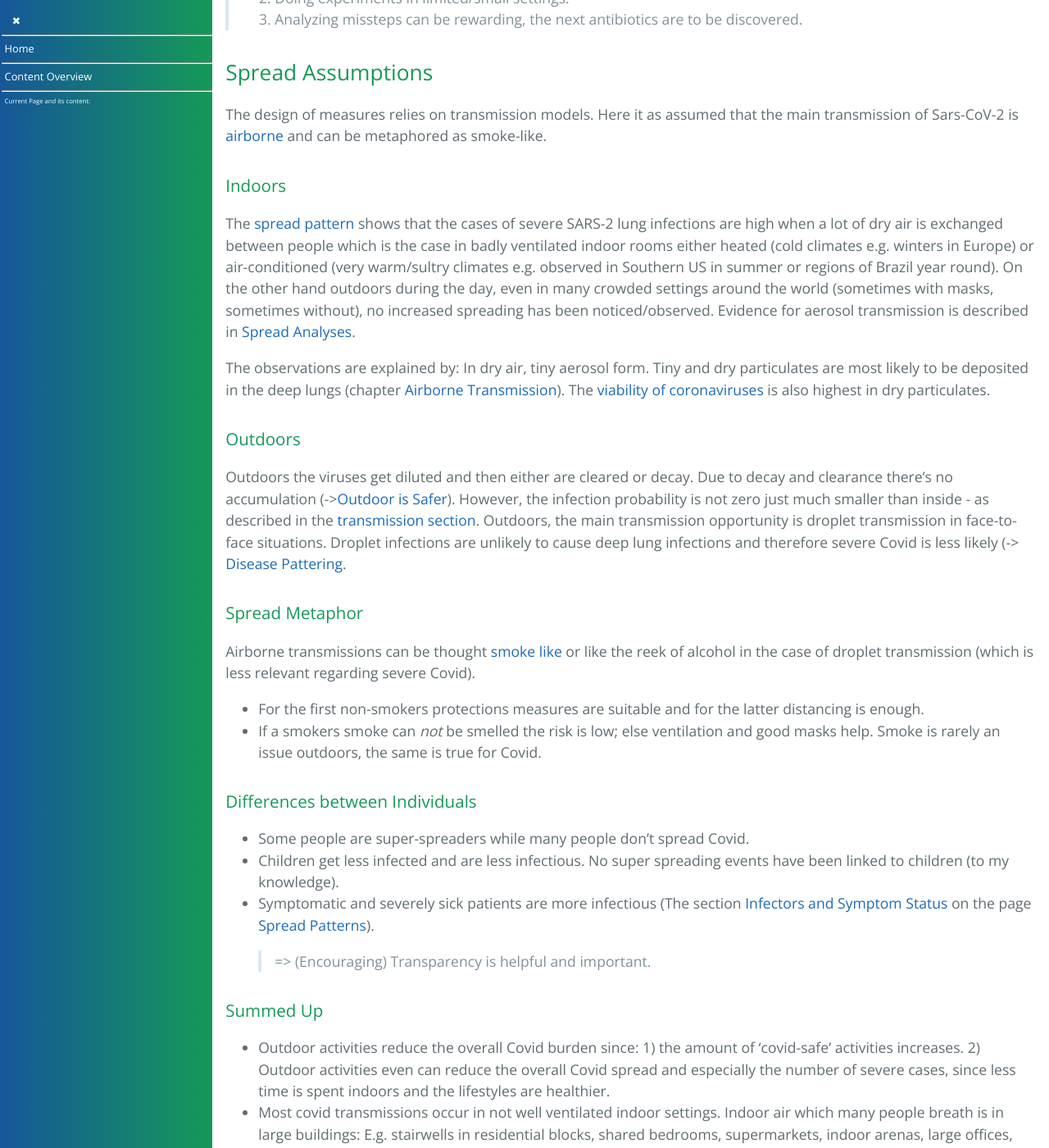
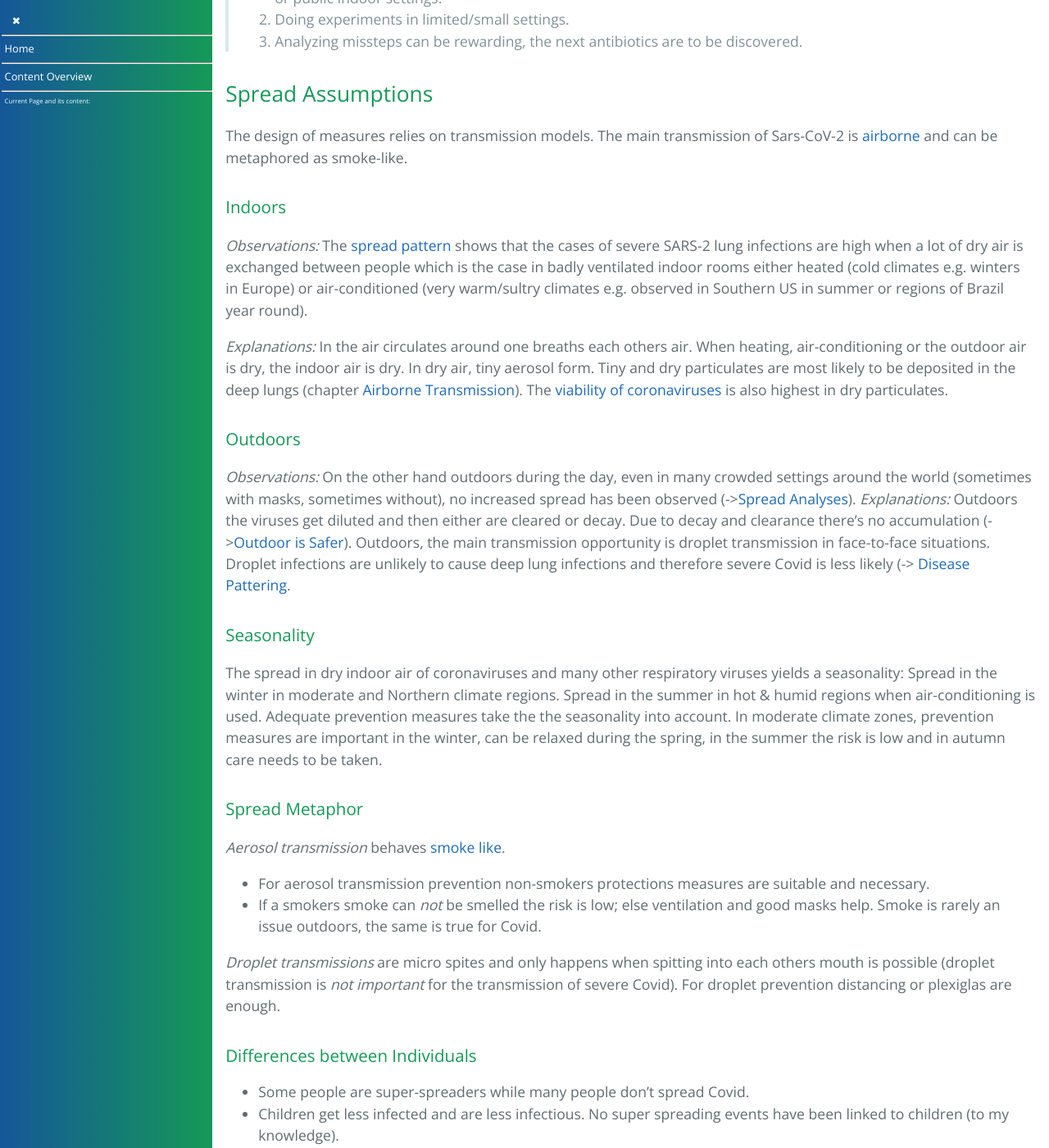
Before and after one commit to forestgrape/coronavirus, a Jekyll site: the page built from 7_social/controlling.md, in a window 1280 px wide and 1400 px high, scrolled down 2098 px. Shown: the whole window at 82% size. Built offline with Jekyll 4.4.1, drawn with Linux system fonts in a browser that asks for light colours; our own code applies the rules of GitHub Pages for plain Markdown files; some of the changed text lies outside the part shown.

Commit message:
seasonality and clarifications in spread patterns

```diff
--- a/7_social/controlling.md
+++ b/7_social/controlling.md
@@ -8,6 +8,7 @@ This chapter extends and [Public Advices and Suggestions](../1_introduction/sugg
 * [Spread Assumptions](#spread-assumptions)
   * [Indoors](#indoors)
   * [Outdoors](#outdoors)
+  * [Seasonality](#seasonality)
   * [Spread Metaphor](#spread-metaphor)
   * [Differences between Individuals](#differences-between-individuals)
   * [Summed Up](#summed-up)
@@ -63,20 +64,27 @@ This chapter extends and [Public Advices and Suggestions](../1_introduction/sugg
 
 
 ## Spread Assumptions
-The design of measures relies on transmission models. Here it as assumed that the main transmission of Sars-CoV-2 is [airborne](../5_epidemiological/transmission.md#recap-airborne-transmission) and can be metaphored as smoke-like.
+The design of measures relies on transmission models. The main transmission of Sars-CoV-2 is [airborne](../5_epidemiological/transmission.md#recap-airborne-transmission) and can be metaphored as smoke-like.
 
 ### Indoors
-The [spread pattern](../5_epidemiological/spread_analyses.md) shows that the cases of severe SARS-2 lung infections are high when a lot of dry air is exchanged between people which is the case in badly ventilated indoor rooms either heated (cold climates e.g. winters in Europe) or air-conditioned (very warm/sultry climates e.g. observed in Southern US in summer or regions of Brazil year round). On the other hand outdoors during the day, even in many crowded settings around the world (sometimes with masks, sometimes without), no increased spreading has been noticed/observed. Evidence for aerosol transmission is described in [Spread Analyses](../5_epidemiological/spread_analyses.md).
+*Observations:* The [spread pattern](../5_epidemiological/spread_analyses.md) shows that the cases of severe SARS-2 lung infections are high when a lot of dry air is exchanged between people which is the case in badly ventilated indoor rooms either heated (cold climates e.g. winters in Europe) or air-conditioned (very warm/sultry climates e.g. observed in Southern US in summer or regions of Brazil year round).
 
-The observations are explained by: In dry air, tiny aerosol form. Tiny and dry particulates are most likely to be deposited in the deep lungs (chapter [Airborne Transmission](../5_epidemiological/transmission.md)). The [viability of coronaviruses](../2_biological/virion_viability.md) is also highest in dry particulates.
+*Explanations:* In the air circulates around one breaths each others air. When heating, air-conditioning or the outdoor air is dry, the indoor air is dry. In dry air, tiny aerosol form. Tiny and dry particulates are most likely to be deposited in the deep lungs (chapter [Airborne Transmission](../5_epidemiological/transmission.md)). The [viability of coronaviruses](../2_biological/virion_viability.md) is also highest in dry particulates.
 
 ### Outdoors
-Outdoors the viruses get diluted and then either are cleared or decay. Due to decay and clearance there's no accumulation (->[Outdoor is Safer](#outdoors-is-safer)). However, the infection probability is not zero just much smaller than inside - as described in the [transmission section](../5_epidemiological/transmission.md). Outdoors, the main transmission opportunity is droplet transmission in face-to-face situations. Droplet infections are unlikely to cause deep lung infections and therefore severe Covid is less likely (-> [Disease Pattering](../3_medical/coronavirus_disease_patterns.md).
+*Observations:* On the other hand outdoors during the day, even in many crowded settings around the world (sometimes with masks, sometimes without), no increased spread has been observed (->[Spread Analyses](../5_epidemiological/spread_analyses.md)).
+*Explanations:* Outdoors the viruses get diluted and then either are cleared or decay. Due to decay and clearance there's no accumulation (->[Outdoor is Safer](#outdoors-is-safer)). Outdoors, the main transmission opportunity is droplet transmission in face-to-face situations. Droplet infections are unlikely to cause deep lung infections and therefore severe Covid is less likely (-> [Disease Pattering](../3_medical/coronavirus_disease_patterns.md).
+
+### Seasonality
+The spread in dry indoor air of coronaviruses and many other respiratory viruses yields a seasonality: Spread in the winter in moderate and Northern climate regions. Spread in the summer in hot & humid regions when air-conditioning is used.
+Adequate prevention measures take the the seasonality into account. In moderate climate zones, prevention measures are important in the winter, can be relaxed during the spring, in the summer the risk is low and in autumn care needs to be taken.
 
 ### Spread Metaphor
-Airborne transmissions can be thought [smoke like](../5_epidemiological/transmission.md#metaphor-and-measures) or like the reek of alcohol in the case of droplet transmission (which is less relevant regarding severe Covid).
-* For the first non-smokers protections measures are suitable and for the latter distancing is enough.
+*Aerosol transmission* behaves [smoke like](../5_epidemiological/transmission.md#metaphor-and-measures).
+* For aerosol transmission prevention non-smokers protections measures are suitable and necessary.
 * If a smokers smoke can *not* be smelled the risk is low; else ventilation and good masks help. Smoke is rarely an issue outdoors, the same is true for Covid.
+
+*Droplet transmissions* are micro spites and only happens when spitting into each others mouth is possible (droplet transmission is *not important* for the transmission of severe Covid). For droplet prevention distancing or plexiglas are enough.
 
 ### Differences between Individuals
 * Some people are super-spreaders while many people don't spread Covid.
@@ -86,8 +94,8 @@ Airborne transmissions can be thought [smoke like](../5_epidemiological/transmis
   > => (Encouraging) Transparency is helpful and important.
 
 ### Summed Up
-* Outdoor activities reduce the overall Covid burden since: 1) the amount of 'covid-safe' activities increases. 2) Outdoor activities even can reduce the overall Covid spread and especially the number of severe cases, since less time is spent indoors and the lifestyles are healthier.
 * Most covid transmissions occur in not well ventilated indoor settings. Indoor air which many people breath is in large buildings: E.g. stairwells in residential blocks, shared bedrooms, supermarkets, indoor arenas, large offices, cruise ships, airplanes (high altitude) or crowded bars.
+* Outdoor activities reduce the overall Covid burden since: 1) More activities allowed. 2) Outdoor activities even can reduce the overall Covid spread and especially the number of severe cases, since less time is spent indoors and the lifestyles are healthier.
 * Appropriate spread precaution measures and good treatment is important for people with severe Covid.
 
 
```
